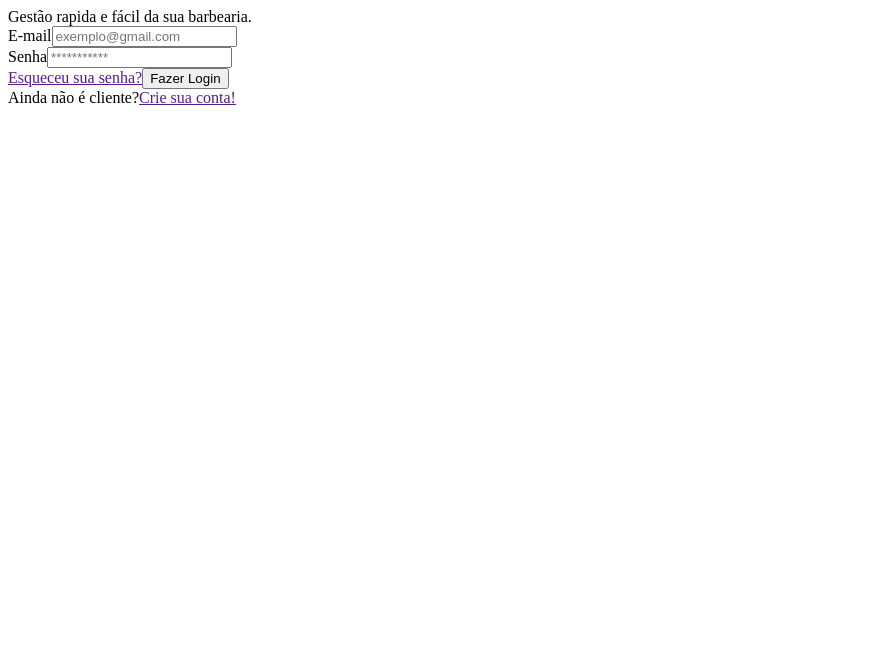
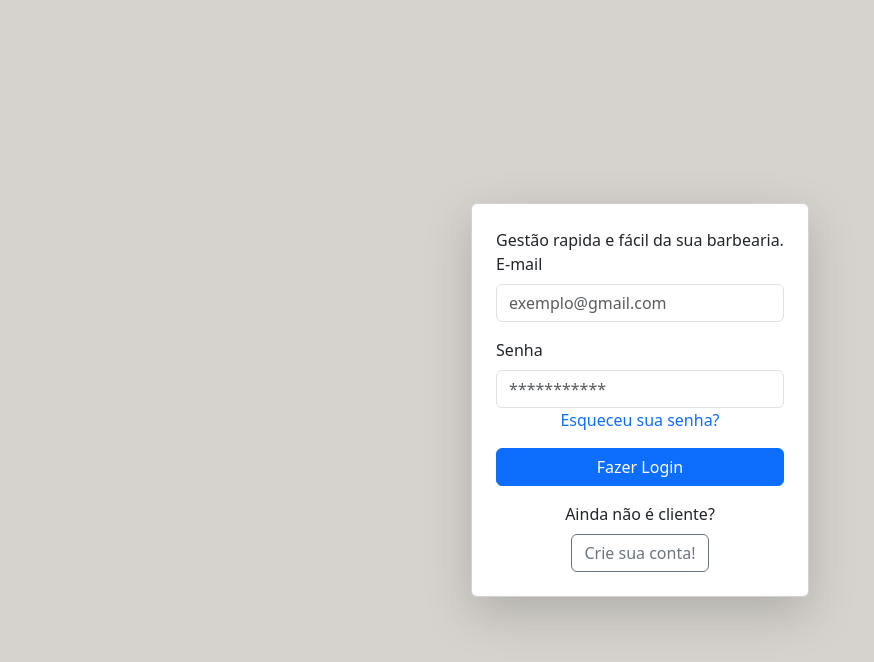
Before and after one commit to guilhermeKuffner/PratiCorte, a React (Create React App) app: page / in a window 1280 px wide. Shown: the top 662 px of the page, without its empty margins (0-874 px from the left). Built offline with nearby package versions, Linux system fonts and the light colour scheme.

Commit message:
organizando layout e estilizando tela de login

```diff
--- a/src/App.js
+++ b/src/App.js
@@ -1,11 +1,14 @@
-function App() {
-  return (
-    <div className="App">
-      <header className="App-header">
-        <h1>PratiCorte</h1>
-      </header>
-    </div>
-  )
+import React from 'react';
+import { Home } from './home'
+
+class App extends React.Component {
+  render() {
+      return (
+          <div className="main-container">
+            <Home />
+          </div>
+      )
+  }
 }
 
-export default App
+export { App }
--- a/src/home.js
+++ b/src/home.js
@@ -1,40 +1,31 @@
-import React from 'react';
-const initialState = {
-    projeto: 'PratiCorte',
-    data: '24/01/2025'
-}
+import React from "react";
 class Home extends React.Component {
-
-    constructor(props) {
-        super(props);
-        this.state = initialState;
-    }
-
     render() {
         return (
             <>
+                <div className="container d-flex flex-column justify-content-center align-items-center">
+                    <div className="card p-4 shadow-lg bg-white rounded">
                         <div>
-                    <div>
-                        <img src='' alt='' />
+                            <img src="" alt="" />
                             <span>Gestão rapida e fácil da sua barbearia.</span>
                         </div>
                         <form>
-                        <div>
-                            <label htmlFor='email'>E-mail</label>
-                            <input type='text' name='email' id='email' placeholder='exemplo@gmail.com'
-                            />
+                            <div className="mb-3">
+                                <label className="form-label" htmlFor="email">E-mail</label>
+                                <input className="form-control" type="text" name="email" id="email" placeholder="exemplo@gmail.com"/>
                             </div>
                             <div>
-                            <label htmlFor='password'>Senha</label>
-                            <input type='password' name='password' id='password' placeholder='***********'
+                                <label className="form-label" htmlFor="password">Senha</label>
+                                <input className="form-control" type="password" name="password" id="password" placeholder="***********"
                                 />
                             </div>
                         </form>
-                    <a href=''>Esqueceu sua senha?</a>
-                    <button>Fazer Login</button>
-                    <div>
-                        <span>Ainda não é cliente?</span>
-                        <a href=''>Crie sua conta!</a>
+                        <a href="" className="d-block mb-3 text-decoration-none text-center">Esqueceu sua senha?</a>
+                        <button className="btn btn-primary mb-3">Fazer Login</button>
+                        <div className="text-center">
+                            <span className="d-block mb-2">Ainda não é cliente?</span>
+                            <a href="" className="btn btn-outline-secondary">Crie sua conta!</a>
+                        </div>
                     </div>
                 </div>
             </>
--- a/src/index.js
+++ b/src/index.js
@@ -1,12 +1,13 @@
 import React from 'react'
 import ReactDOM from 'react-dom/client';
-import App from './App';
-import { Home } from './home'
+import { App } from './App';
+import './style.css'
+import 'bootstrap/dist/css/bootstrap.min.css';
 
 
 const root = ReactDOM.createRoot(document.getElementById('root'))
 root.render(
   <React.StrictMode>
-    <Home />
+    <App />
   </React.StrictMode>
 )
--- /dev/null
+++ b/src/style.css
@@ -0,0 +1,9 @@
+.main-container {
+    display: flex;
+    align-items: center;
+    justify-content: center;
+    flex-direction: column;
+    height: 100vh;
+    width: 100vw;
+    background-color: #D6D3CE;
+  }
```
Lines whose indentation alone changed are shown as unchanged.
